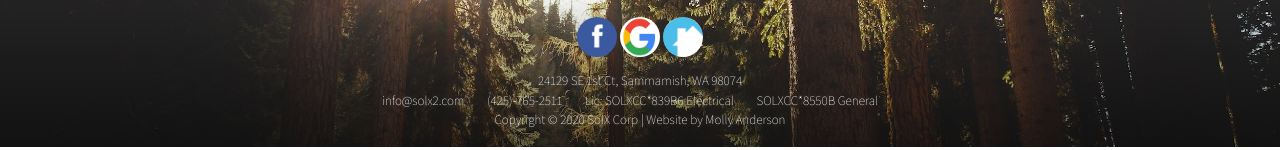
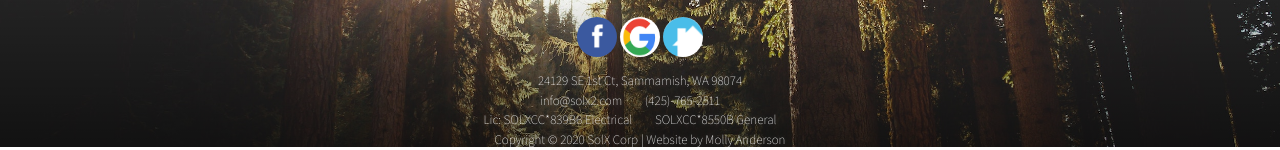
Before and after one commit to mollypanderson/solx, a website: page public/about.html in a window 1280 px wide. Shown: the part 2637-2787 px from the top of the page. Drawn offline with Linux system fonts and the light colour scheme.

Commit message:
Adding lic info on next line footer

```diff
--- a/public/about.html
+++ b/public/about.html
@@ -281,7 +281,7 @@
             <div class="footer-text-row">
                 <span>24129 SE 1st Ct, Sammamish, WA 98074</span><br>
                 <span class="footer-text-item">info@solx2.com</span>
-                <span class="footer-text-item">(425)-765-2511</span>
+                <span class="footer-text-item">(425)-765-2511</span><br>
                 <span class="footer-text-item">Lic: SOLXCC*839B6 Electrical</span>
                 <span class="footer-text-item">SOLXCC*8550B General</span><br>
                 <span>Copyright © 2020 SolX Corp | Website by Molly Anderson</span>
```
Also changed, not shown: public/contact.html (+1 -1 lines), public/recent-projects.html (+1 -1 lines), public/reviews.html (+1 -1 lines), public/services.html (+1 -1 lines).
